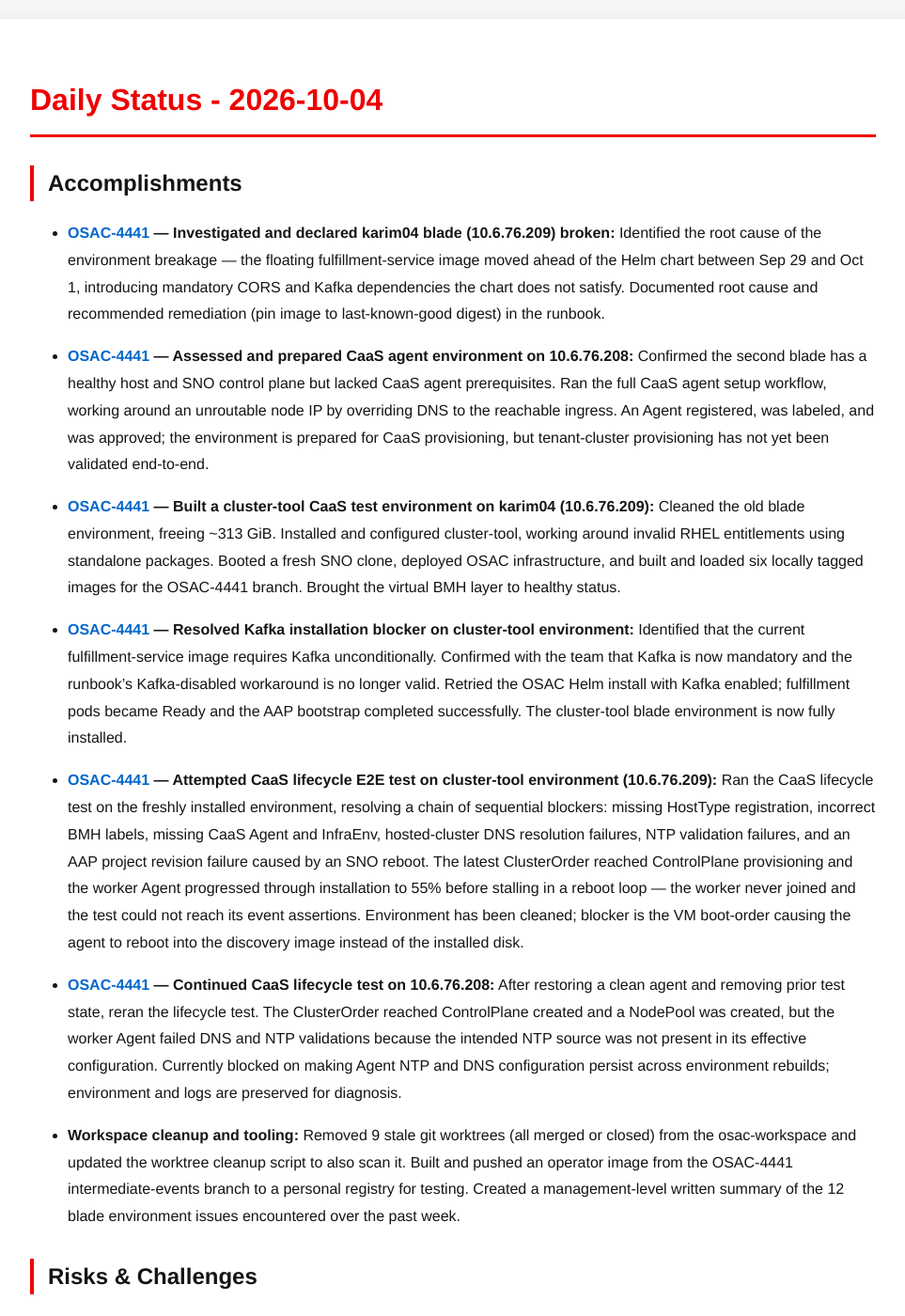
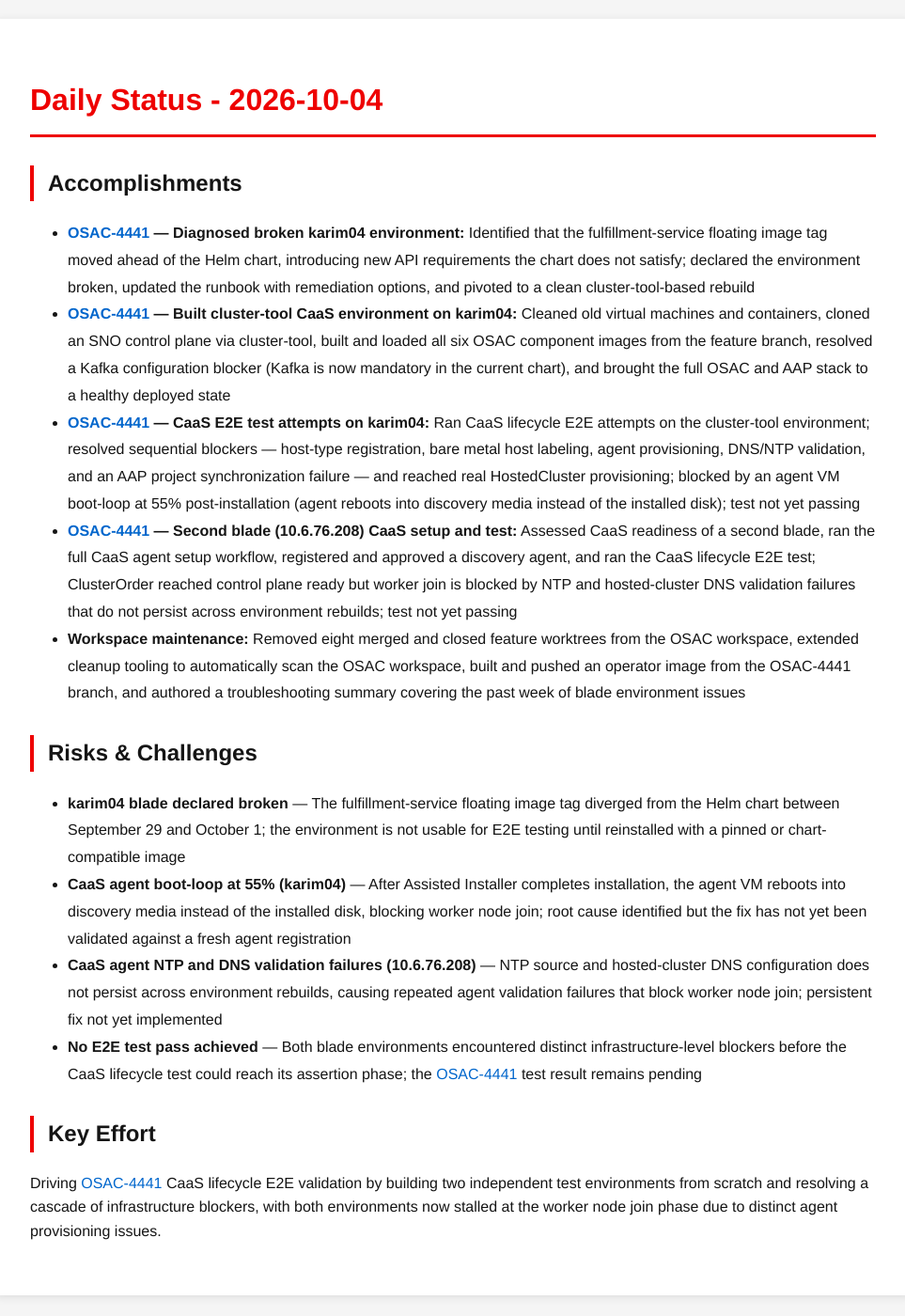
Before and after one commit to tzvatot/daily-status, a Jekyll site: the page built from 2026-10-04.md, in a window 1280 px wide and 1400 px high. Shown: the whole window at 94% size, without its empty margins (158-1121 px from the left). Built offline with Jekyll 4.4.1, drawn with Linux system fonts in a browser that asks for light colours; some of the changed text lies outside the part shown.

Commit message:
Daily status update - 2026-10-04

```diff
--- a/2026-10-04.md
+++ b/2026-10-04.md
@@ -8,26 +8,19 @@
 
 ## Accomplishments
 
-- **[OSAC-4441](https://redhat.atlassian.net/browse/OSAC-4441) — Investigated and declared karim04 blade (10.6.76.209) broken:** Identified the root cause of the environment breakage — the floating fulfillment-service image moved ahead of the Helm chart between Sep 29 and Oct 1, introducing mandatory CORS and Kafka dependencies the chart does not satisfy. Documented root cause and recommended remediation (pin image to last-known-good digest) in the runbook.
-
-- **[OSAC-4441](https://redhat.atlassian.net/browse/OSAC-4441) — Assessed and prepared CaaS agent environment on 10.6.76.208:** Confirmed the second blade has a healthy host and SNO control plane but lacked CaaS agent prerequisites. Ran the full CaaS agent setup workflow, working around an unroutable node IP by overriding DNS to the reachable ingress. An Agent registered, was labeled, and was approved; the environment is prepared for CaaS provisioning, but tenant-cluster provisioning has not yet been validated end-to-end.
-
-- **[OSAC-4441](https://redhat.atlassian.net/browse/OSAC-4441) — Built a cluster-tool CaaS test environment on karim04 (10.6.76.209):** Cleaned the old blade environment, freeing ~313 GiB. Installed and configured cluster-tool, working around invalid RHEL entitlements using standalone packages. Booted a fresh SNO clone, deployed OSAC infrastructure, and built and loaded six locally tagged images for the OSAC-4441 branch. Brought the virtual BMH layer to healthy status.
-
-- **[OSAC-4441](https://redhat.atlassian.net/browse/OSAC-4441) — Resolved Kafka installation blocker on cluster-tool environment:** Identified that the current fulfillment-service image requires Kafka unconditionally. Confirmed with the team that Kafka is now mandatory and the runbook's Kafka-disabled workaround is no longer valid. Retried the OSAC Helm install with Kafka enabled; fulfillment pods became Ready and the AAP bootstrap completed successfully. The cluster-tool blade environment is now fully installed.
-
-- **[OSAC-4441](https://redhat.atlassian.net/browse/OSAC-4441) — Attempted CaaS lifecycle E2E test on cluster-tool environment (10.6.76.209):** Ran the CaaS lifecycle test on the freshly installed environment, resolving a chain of sequential blockers: missing HostType registration, incorrect BMH labels, missing CaaS Agent and InfraEnv, hosted-cluster DNS resolution failures, NTP validation failures, and an AAP project revision failure caused by an SNO reboot. The latest ClusterOrder reached ControlPlane provisioning and the worker Agent progressed through installation to 55% before stalling in a reboot loop — the worker never joined and the test could not reach its event assertions. Environment has been cleaned; blocker is the VM boot-order causing the agent to reboot into the discovery image instead of the installed disk.
-
-- **[OSAC-4441](https://redhat.atlassian.net/browse/OSAC-4441) — Continued CaaS lifecycle test on 10.6.76.208:** After restoring a clean agent and removing prior test state, reran the lifecycle test. The ClusterOrder reached ControlPlane created and a NodePool was created, but the worker Agent failed DNS and NTP validations because the intended NTP source was not present in its effective configuration. Currently blocked on making Agent NTP and DNS configuration persist across environment rebuilds; environment and logs are preserved for diagnosis.
-
-- **Workspace cleanup and tooling:** Removed 9 stale git worktrees (all merged or closed) from the osac-workspace and updated the worktree cleanup script to also scan it. Built and pushed an operator image from the OSAC-4441 intermediate-events branch to a personal registry for testing. Created a management-level written summary of the 12 blade environment issues encountered over the past week.
+- **[OSAC-4441](https://redhat.atlassian.net/browse/OSAC-4441) — Diagnosed broken karim04 environment:** Identified that the fulfillment-service floating image tag moved ahead of the Helm chart, introducing new API requirements the chart does not satisfy; declared the environment broken, updated the runbook with remediation options, and pivoted to a clean cluster-tool-based rebuild
+- **[OSAC-4441](https://redhat.atlassian.net/browse/OSAC-4441) — Built cluster-tool CaaS environment on karim04:** Cleaned old virtual machines and containers, cloned an SNO control plane via cluster-tool, built and loaded all six OSAC component images from the feature branch, resolved a Kafka configuration blocker (Kafka is now mandatory in the current chart), and brought the full OSAC and AAP stack to a healthy deployed state
+- **[OSAC-4441](https://redhat.atlassian.net/browse/OSAC-4441) — CaaS E2E test attempts on karim04:** Ran CaaS lifecycle E2E attempts on the cluster-tool environment; resolved sequential blockers — host-type registration, bare metal host labeling, agent provisioning, DNS/NTP validation, and an AAP project synchronization failure — and reached real HostedCluster provisioning; blocked by an agent VM boot-loop at 55% post-installation (agent reboots into discovery media instead of the installed disk); test not yet passing
+- **[OSAC-4441](https://redhat.atlassian.net/browse/OSAC-4441) — Second blade (10.6.76.208) CaaS setup and test:** Assessed CaaS readiness of a second blade, ran the full CaaS agent setup workflow, registered and approved a discovery agent, and ran the CaaS lifecycle E2E test; ClusterOrder reached control plane ready but worker join is blocked by NTP and hosted-cluster DNS validation failures that do not persist across environment rebuilds; test not yet passing
+- **Workspace maintenance:** Removed eight merged and closed feature worktrees from the OSAC workspace, extended cleanup tooling to automatically scan the OSAC workspace, built and pushed an operator image from the OSAC-4441 branch, and authored a troubleshooting summary covering the past week of blade environment issues
 
 ## Risks & Challenges
 
-- **karim04 blade (10.6.76.209) original environment is broken** — the floating fulfillment-service image moved ahead of the Helm chart; the old environment is unusable until reinstalled with a pinned compatible image. A cluster-tool replacement environment is now in use but also blocked (see below).
-- **[OSAC-4441](https://redhat.atlassian.net/browse/OSAC-4441) worker VM boot-order loop (both blades)** — the CaaS worker agent stalls at 55% after installation because the VM reboots into the discovery image rather than the installed disk. This prevents the worker from joining the hosted cluster and blocks the E2E test from reaching any assertions. A boot-order fix exists as a local uncommitted experiment but has not yet been validated on a clean agent.
-- **[OSAC-4441](https://redhat.atlassian.net/browse/OSAC-4441) NTP/DNS configuration does not persist across agent rebuilds** — NTP source and hosted-cluster DNS overrides must be reapplied manually after each InfraEnv rebuild; this causes repeated validation failures across test retries and represents ongoing toil until persisted in the setup scripts.
+- **karim04 blade declared broken** — The fulfillment-service floating image tag diverged from the Helm chart between September 29 and October 1; the environment is not usable for E2E testing until reinstalled with a pinned or chart-compatible image
+- **CaaS agent boot-loop at 55% (karim04)** — After Assisted Installer completes installation, the agent VM reboots into discovery media instead of the installed disk, blocking worker node join; root cause identified but the fix has not yet been validated against a fresh agent registration
+- **CaaS agent NTP and DNS validation failures (10.6.76.208)** — NTP source and hosted-cluster DNS configuration does not persist across environment rebuilds, causing repeated agent validation failures that block worker node join; persistent fix not yet implemented
+- **No E2E test pass achieved** — Both blade environments encountered distinct infrastructure-level blockers before the CaaS lifecycle test could reach its assertion phase; the [OSAC-4441](https://redhat.atlassian.net/browse/OSAC-4441) test result remains pending
 
 ## Key Effort
 
-Drove [OSAC-4441](https://redhat.atlassian.net/browse/OSAC-4441) CaaS lifecycle E2E testing across two blade environments, resolving a full chain of infrastructure blockers to reach real HostedCluster provisioning, with the worker VM boot-order loop remaining as the definitive blocker preventing a passing test result.
+Driving [OSAC-4441](https://redhat.atlassian.net/browse/OSAC-4441) CaaS lifecycle E2E validation by building two independent test environments from scratch and resolving a cascade of infrastructure blockers, with both environments now stalled at the worker node join phase due to distinct agent provisioning issues.
```
